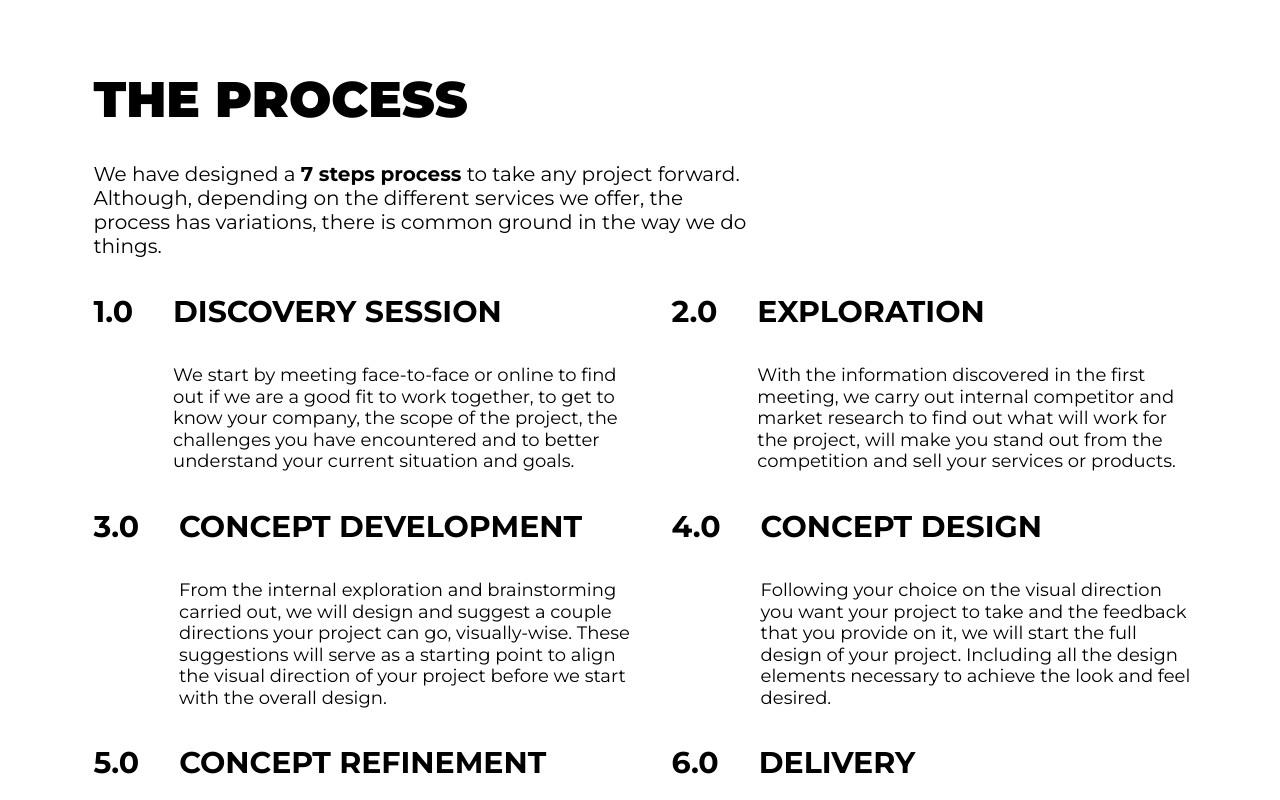
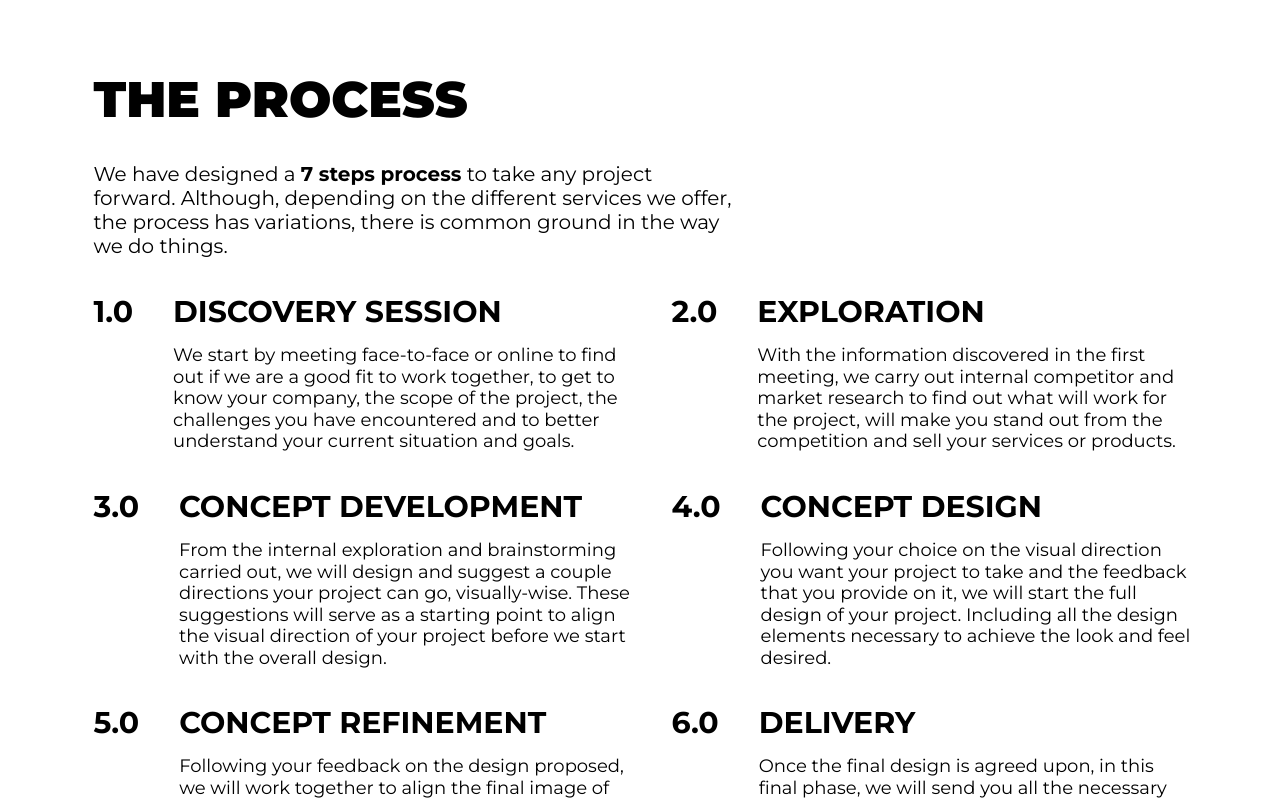
Before and after one commit to AlbertCasas/pantera-studio, a Vue app: page /studio in a window 1280 px wide. Shown: the part 861-1661 px from the top of the page. Built offline with nearby package versions, Linux system fonts and the light colour scheme.

Commit message:
adjusting studio sizes

```diff
--- a/src/views/StudioView.vue
+++ b/src/views/StudioView.vue
@@ -205,7 +205,7 @@ import FooterComp from '../components/FooterComp.vue'
 }
 
 .services-option {
-  width: 60%;
+  width: 58%;
   margin-bottom: 80px;
 }
 
@@ -221,7 +221,7 @@ import FooterComp from '../components/FooterComp.vue'
 }
 
 .explanation {
-  width: 60%;
+  width: 58%;
   margin-bottom: 40px;
 
 }
@@ -242,7 +242,7 @@ import FooterComp from '../components/FooterComp.vue'
   font-size: 40px;
   font-weight: bold;
   line-height: 90%;
-  margin-bottom: 40px;
+  margin-bottom: 20px;
 }
 
 .step {
```
